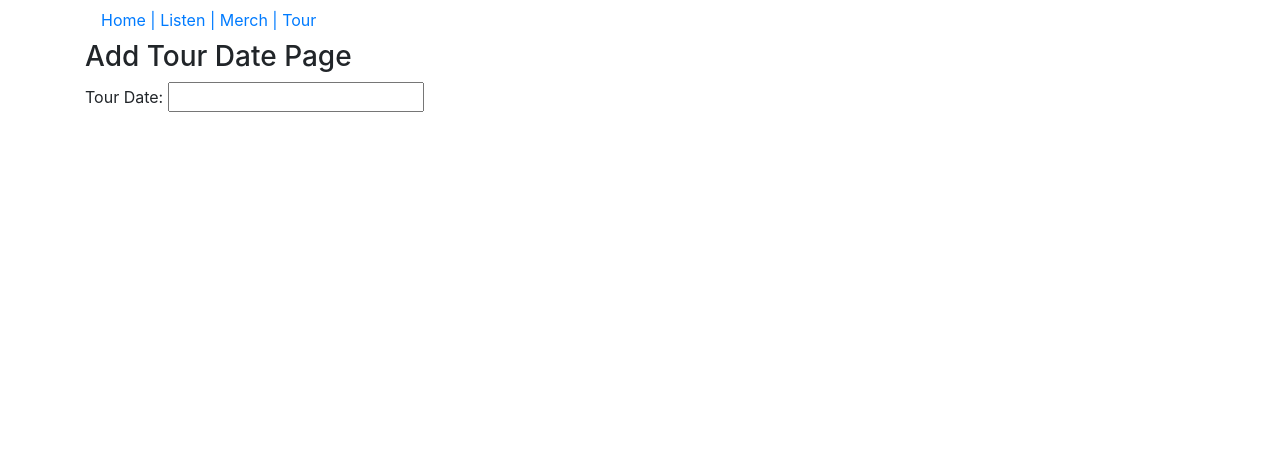
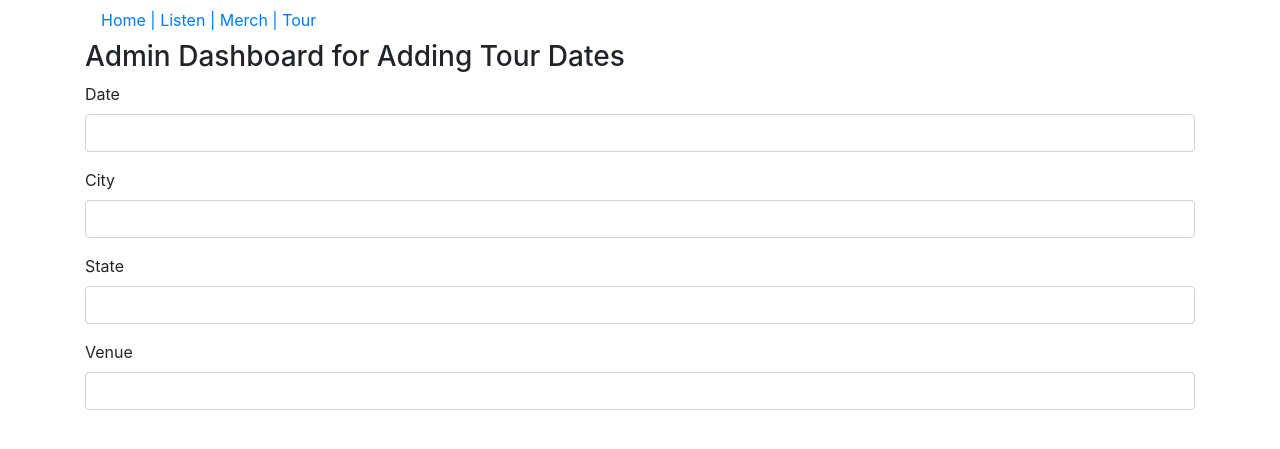
Before and after one commit to January-CodingDojoProject/initial-app, a Django app: page /dashboard in a window 1280 px wide. Shown: the top 449 px of the page. Run offline with Django 3.2, Linux system fonts and the light colour scheme; some libraries are stand-ins or nearby versions.

Commit message:
added form to dashboard page

```diff
--- a/BandSite/apps/bandsite_app/templates/bandsite_app/admin.html
+++ b/BandSite/apps/bandsite_app/templates/bandsite_app/admin.html
@@ -58,11 +58,11 @@
           {% csrf_token %}
           <div class="form-group">
               <label for="email">Email Address</label>
-              <input type="text" class="form-control" name="email" id="email" placeholder="kuma@kuma.com">
+              <input type="text" class="form-control" name="email" id="email" placeholder="test@test.com">
           </div>
           <div class="form-group">
               <label for="password">Password</label>
-              <input type="text" class="form-control" name="password" id="password">
+              <input type="text" class="form-control" name="password" id="password" placeholder="test@test.com">
           </div>
           <button type="submit" class="btn btn-default" value="password" id="submit">Sign In</button>
         </form>
--- a/BandSite/apps/bandsite_app/templates/bandsite_app/dashboard.html
+++ b/BandSite/apps/bandsite_app/templates/bandsite_app/dashboard.html
@@ -21,7 +21,7 @@
                   <a href="/tour"> | Tour</a>
               </div>
           </nav>
-        <h3>Add Tour Date Page</h3>
+        <h3>Admin Dashboard for Adding Tour Dates</h3>
         {% if messages %}
         <ul class="messages">
           {% for message in messages %}
@@ -33,9 +33,22 @@
         <h2></h2>
         <form action="" method="post">
           {% csrf_token %}
-          <label for="tour_date">Tour Date:</label>
-          <input type="text" name="tour_date" placeholder="">
-
+          <div class="form-group">
+            <label for="date">Date</label>
+            <input type="text" class="form-control" name="date" id="date" placeholder="">
+          </div>
+          <div class="form-group">
+            <label for="city">City</label>
+            <input type="text" class="form-control" name="city" id="city" placeholder="">
+          </div>
+          <div class="form-group">
+            <label for="state">State</label>
+            <input type="text" class="form-control" name="state" id="state" placeholder="">
+          </div>
+          <div class="form-group">
+            <label for="venue">Venue</label>
+            <input type="text" class="form-control" name="venue" id="venue" placeholder="">
+          </div>
         </form>
       </div>
 
```
Also changed, not shown: BandSite/db.sqlite3.
